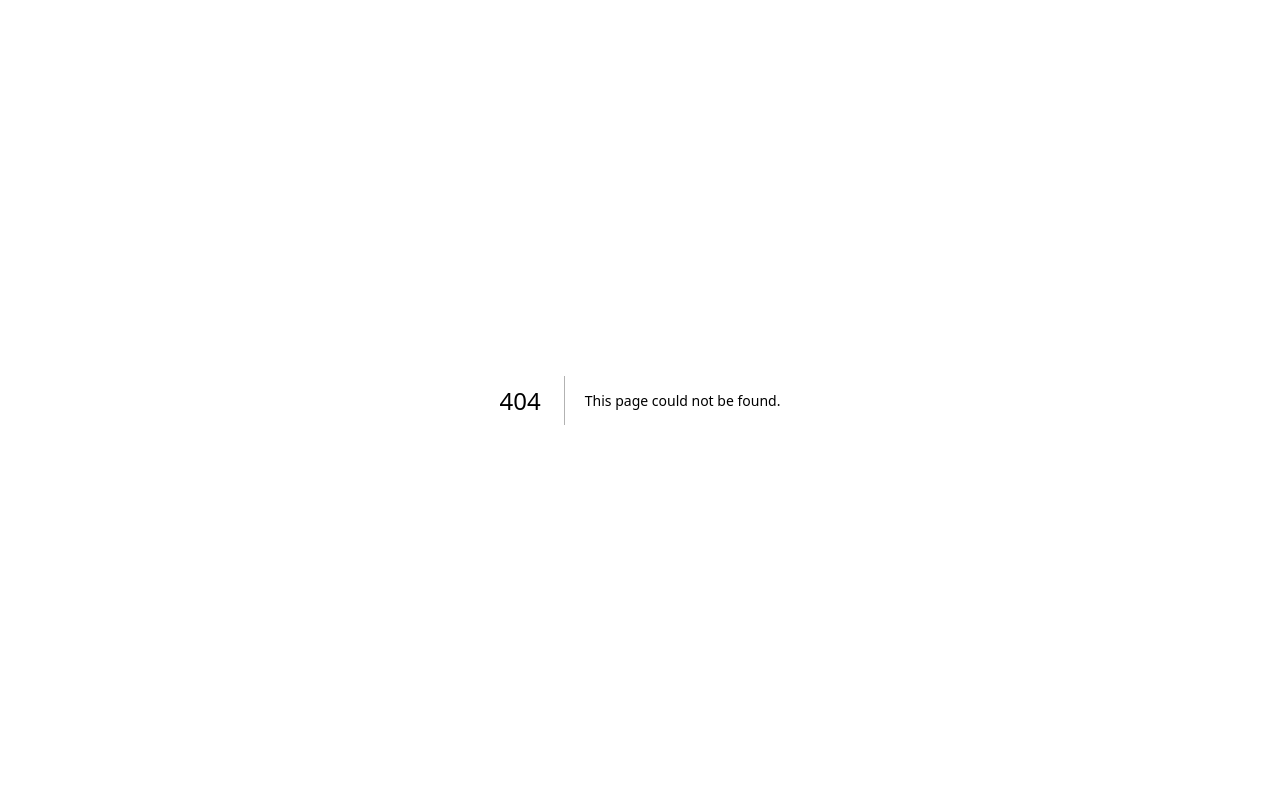
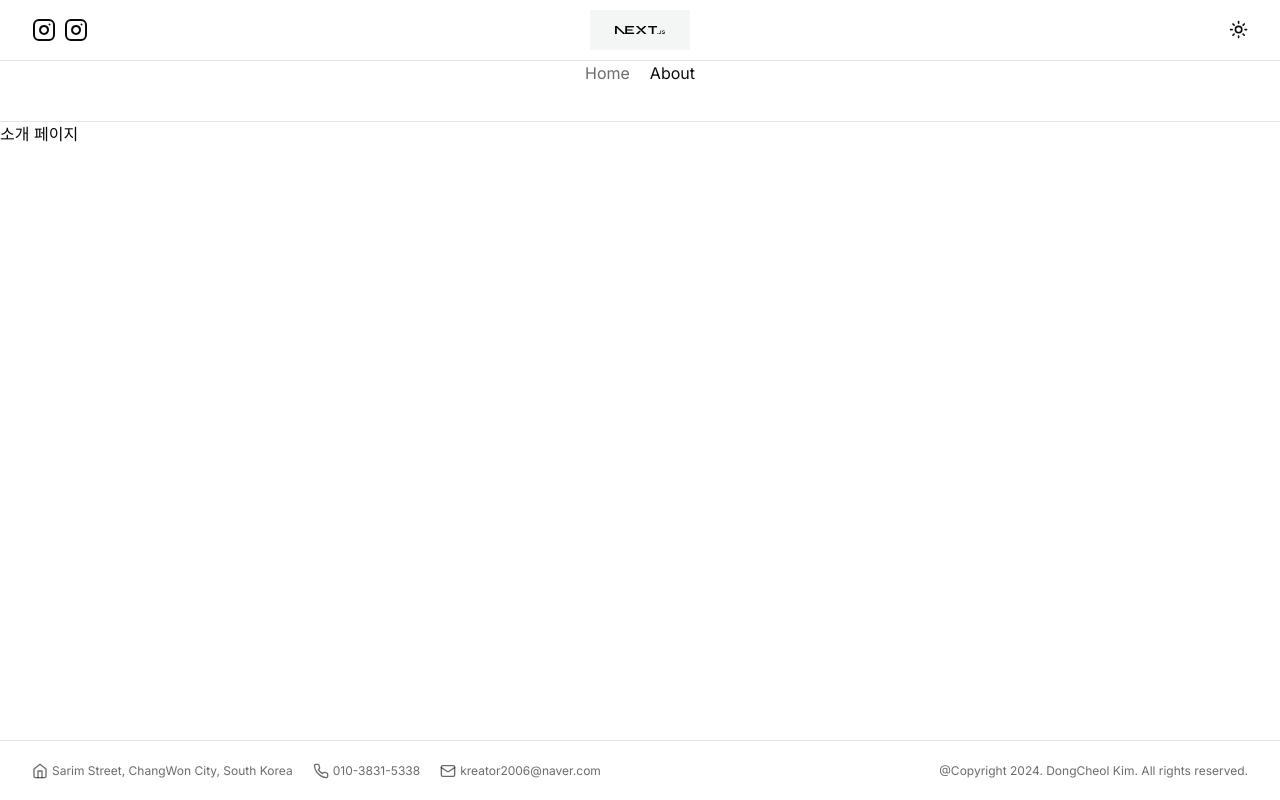
Before and after one commit to DohwanKim/next-fe-father-gallery, a Next.js app: page /about in a window 1280 px wide. Before the commit this address had no page. Built offline with nearby package versions, Linux system fonts and the light colour scheme.

Commit message:
feat: 유저 기본 레이아웃 구성

```diff
--- /dev/null
+++ b/src/app/(user)/about/page.tsx
@@ -0,0 +1,3 @@
+export default function Intro() {
+  return <div>소개 페이지</div>;
+}
--- /dev/null
+++ b/src/app/(user)/gallery/[id]/page.tsx
@@ -0,0 +1,3 @@
+export default function GalleryDetail() {
+  return <div>Hello 🐼!</div>;
+}
--- a/src/app/(user)/layout.tsx
+++ b/src/app/(user)/layout.tsx
@@ -1,12 +1,14 @@
 import { ReactNode } from 'react';
 
+import UserFooter from '@/components/user/organism/UserFooter';
 import UserHeader from '@/components/user/organism/UserHeader';
 
 export default function Layout({ children }: { children: ReactNode }) {
   return (
     <>
       <UserHeader />
-      <main>{children}</main>
+      <main className={'flex-auto'}>{children}</main>
+      <UserFooter />
     </>
   );
 }
--- a/src/app/layout.tsx
+++ b/src/app/layout.tsx
@@ -16,7 +16,7 @@ export const metadata: Metadata = {
 export default function RootLayout({ children }: { children: ReactNode }) {
   return (
     <html lang="ko" suppressHydrationWarning>
-      <body className={inter.className}>
+      <body className={`${inter.className} flex flex-col min-h-dvh`}>
         <ThemeProvider
           attribute="class"
           defaultTheme="system"
--- /dev/null
+++ b/src/components/common/atom/ThemeToggleButton.tsx
@@ -0,0 +1,23 @@
+'use client';
+import { Moon, Sun } from 'lucide-react';
+import { useTheme } from 'next-themes';
+
+const ThemeToggleButton = () => {
+  const { theme, setTheme } = useTheme();
+
+  return (
+    <button
+      className={'hover:text-foreground/80'}
+      onClick={() => setTheme(theme === 'light' ? 'dark' : 'light')}
+    >
+      {theme === 'light' ? (
+        <Moon className="h-[1.2rem] w-[1.2rem] transition-all" />
+      ) : (
+        <Sun className="h-[1.2rem] w-[1.2rem] transition-all" />
+      )}
+      <span className="sr-only">Toggle theme</span>
+    </button>
+  );
+};
+
+export default ThemeToggleButton;
--- /dev/null
+++ b/src/components/user/organism/HeaderNav.tsx
@@ -0,0 +1,37 @@
+'use client';
+import Link from 'next/link';
+import { usePathname } from 'next/navigation';
+
+const navItems = [
+  { name: 'Home', href: '/' },
+  { name: 'About', href: '/about' },
+];
+
+const HeaderNav = () => {
+  const pathname = usePathname();
+
+  console.log(pathname);
+
+  return (
+    <nav
+      className={
+        'container flex mx-auto h-[60px] items-center justify-center gap-x-5'
+      }
+    >
+      {navItems.map((item) => (
+        <Link
+          key={item.href}
+          className={`h-full transition-colors hover:text-foreground/80 ${
+            pathname === item.href ? '' : 'text-foreground/60'
+          }`}
+          href={item.href}
+          scroll={false}
+        >
+          {item.name}
+        </Link>
+      ))}
+    </nav>
+  );
+};
+
+export default HeaderNav;
--- /dev/null
+++ b/src/components/user/organism/HeaderSocial.tsx
@@ -0,0 +1,28 @@
+'use client';
+
+import { Instagram } from 'lucide-react';
+import Link from 'next/link';
+
+const socialItems = [
+  { name: 'Instagram', href: '/', render: <Instagram /> },
+  { name: 'About', href: '/about', render: <Instagram /> },
+];
+
+const HeaderSocial = () => {
+  return (
+    <div className={'flex items-center gap-x-2'}>
+      {socialItems.map((item) => (
+        <Link
+          key={item.name}
+          href={item.href}
+          scroll={false}
+          className={'transition-colors hover:text-foreground/80'}
+        >
+          {item.render ? item.render : item.name}
+        </Link>
+      ))}
+    </div>
+  );
+};
+
+export default HeaderSocial;
--- /dev/null
+++ b/src/components/user/organism/UserFooter.tsx
@@ -0,0 +1,39 @@
+import { Home, Mail, Phone } from 'lucide-react';
+
+import dayjs from '@/utils/dayjs';
+
+const UserFooter = () => {
+  return (
+    <footer
+      className={
+        'flex container text-xs justify-between h-[60px] gap-y-2 items-center flex-wrap border-t py-4 text-foreground/60'
+      }
+    >
+      <div className={'flex gap-x-5 gap-y-2 mr-5 flex-wrap'}>
+        <address className={'flex not-italic gap-1 items-center'}>
+          <Home className={'h-[1rem] w-[1rem] transition-all'} />
+          Sarim Street, ChangWon City, South Korea
+        </address>
+        <a href={'tel:+82 10 3831 5338'} className={'flex gap-1 items-center'}>
+          <Phone className={'h-[1rem] w-[1rem] transition-all'} />
+          010-3831-5338
+        </a>
+        <a
+          href={'mailto:kreator2006@naver.com'}
+          className={'flex gap-1 items-center'}
+        >
+          <Mail className={'h-[1rem] w-[1rem] transition-all'} />
+          kreator2006@naver.com
+        </a>
+      </div>
+      <div>
+        <p>
+          @Copyright {dayjs().format('YYYY')}. DongCheol Kim. All rights
+          reserved.
+        </p>
+      </div>
+    </footer>
+  );
+};
+
+export default UserFooter;
--- a/src/components/user/organism/UserHeader.tsx
+++ b/src/components/user/organism/UserHeader.tsx
@@ -1,7 +1,37 @@
+import Image from 'next/image';
+import Link from 'next/link';
+
+import ThemeToggleButton from '@/components/common/atom/ThemeToggleButton';
+import HeaderNav from '@/components/user/organism/HeaderNav';
+import HeaderSocial from '@/components/user/organism/HeaderSocial';
+
 const UserHeader = () => {
   return (
-    <header>
-      <h1>Header</h1>
+    <header
+      className={
+        'sticky top-0 z-50 w-full bg-background/95 backdrop-blur supports-[backdrop-filter]:bg-background/60'
+      }
+    >
+      <div
+        className={
+          'relative container mx-auto flex h-[60px] justify-between items-center'
+        }
+      >
+        <h1
+          className={
+            'w-[100px] h-[40px] absolute top-2/4 left-2/4 translate-x-[-50%] translate-y-[-50%]'
+          }
+        >
+          <Link href={'/'} scroll={false}>
+            <Image src={'/readme-logo.png'} alt={'next.js'} layout={'fill'} />
+          </Link>
+        </h1>
+        <HeaderSocial />
+        <ThemeToggleButton />
+      </div>
+      <div className={'border-t border-b'}>
+        <HeaderNav />
+      </div>
     </header>
   );
 };
```
